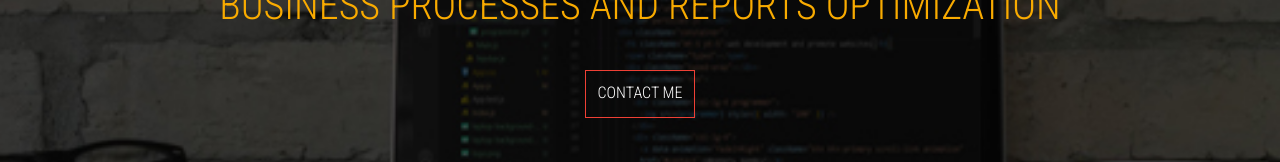
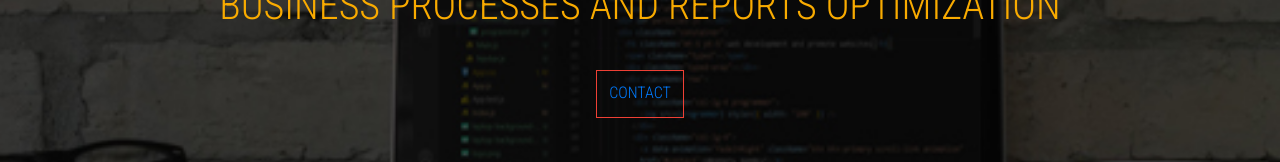
Before and after one commit to yuzhakova/website, a React (Create React App) app in the folder client/: page / in a window 1280 px wide. Shown: the part 334-496 px from the top of the page. Built offline with nearby package versions, Linux system fonts and the light colour scheme; no server answers.

Commit message:
Add links to the footer

```diff
--- a/client/src/components/Footer.js
+++ b/client/src/components/Footer.js
@@ -1,4 +1,5 @@
 import React from "react";
+import { Link } from "react-scroll";
 
 const Footer = () => {
   return (
@@ -19,18 +20,44 @@ const Footer = () => {
           <div className="col-lg-3 col-md-2 col-sm-6">
             <div className="row">
               <div className="col">
-                <a className="footer-nav">Home</a>
+                <a className="footer-nav">
+                  <Link smooth={true} to="home" href="#">
+                    Home
+                  </Link>
+                </a>
                 <br />
-                <a className="footer-nav">About me</a>
+                <a className="footer-nav">
+                  <Link smooth={true} to="about" offset={-110} href="#">
+                    About me
+                  </Link>
+                </a>
                 <br />
-                <a className="footer-nav">Services</a>
+                <a className="footer-nav">
+                  {" "}
+                  <Link smooth={true} to="services" href="#">
+                    Services
+                  </Link>
+                </a>
               </div>
               <div className="col">
-                <a className="footer-nav">Experience</a>
+                <a className="footer-nav">
+                  {" "}
+                  <Link smooth={true} to="experience" href="#">
+                    Experience
+                  </Link>
+                </a>
                 <br />
-                <a className="footer-nav">Portfolio</a>
+                <a className="footer-nav">
+                  <Link smooth={true} to="testimonials" href="#">
+                    Testimonials
+                  </Link>
+                </a>
                 <br />
-                <a className="footer-nav">Contact</a>
+                <a className="footer-nav">
+                  <Link smooth={true} to="contact" href="#">
+                    Contact
+                  </Link>
+                </a>
               </div>
             </div>
             <p className="pt-3 text-center">
--- a/client/src/components/Header.js
+++ b/client/src/components/Header.js
@@ -1,4 +1,6 @@
 import React from "react";
+import { Link } from "react-scroll";
+
 // import Typed from 'react-typed';
 
 const Header = () => {
@@ -22,7 +24,9 @@ const Header = () => {
           <input type="text" />
         </Typed> */}
         <a href="#" className="btn-main-offer">
-          contact me
+          <Link smooth={true} to="contact" href="#">
+            Contact
+          </Link>
         </a>
       </div>
     </div>
```
